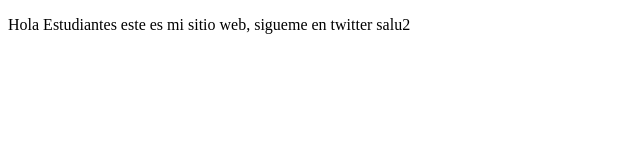
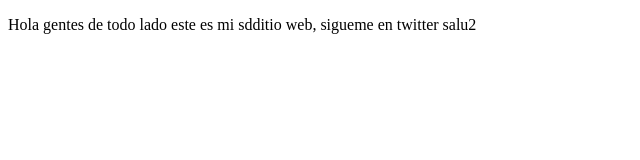
Before and after one commit to moiwalter/DemoProject, a plain HTML site: page index.html in a window 1280 px wide. Shown: the whole page, without its empty margins (0-640 px from the left). Drawn offline with Linux system fonts and the light colour scheme.

Commit message:
cambios1

```diff
--- a/index.html
+++ b/index.html
@@ -8,7 +8,8 @@
 </head>
 <body>
     <p>
-        Hola Estudiantes este es mi sitio web, sigueme en twitter
+        Hola gentes de todo lado
+     este es mi sdditio web, sigueme en twitter
         salu2
     </p>
 
```
